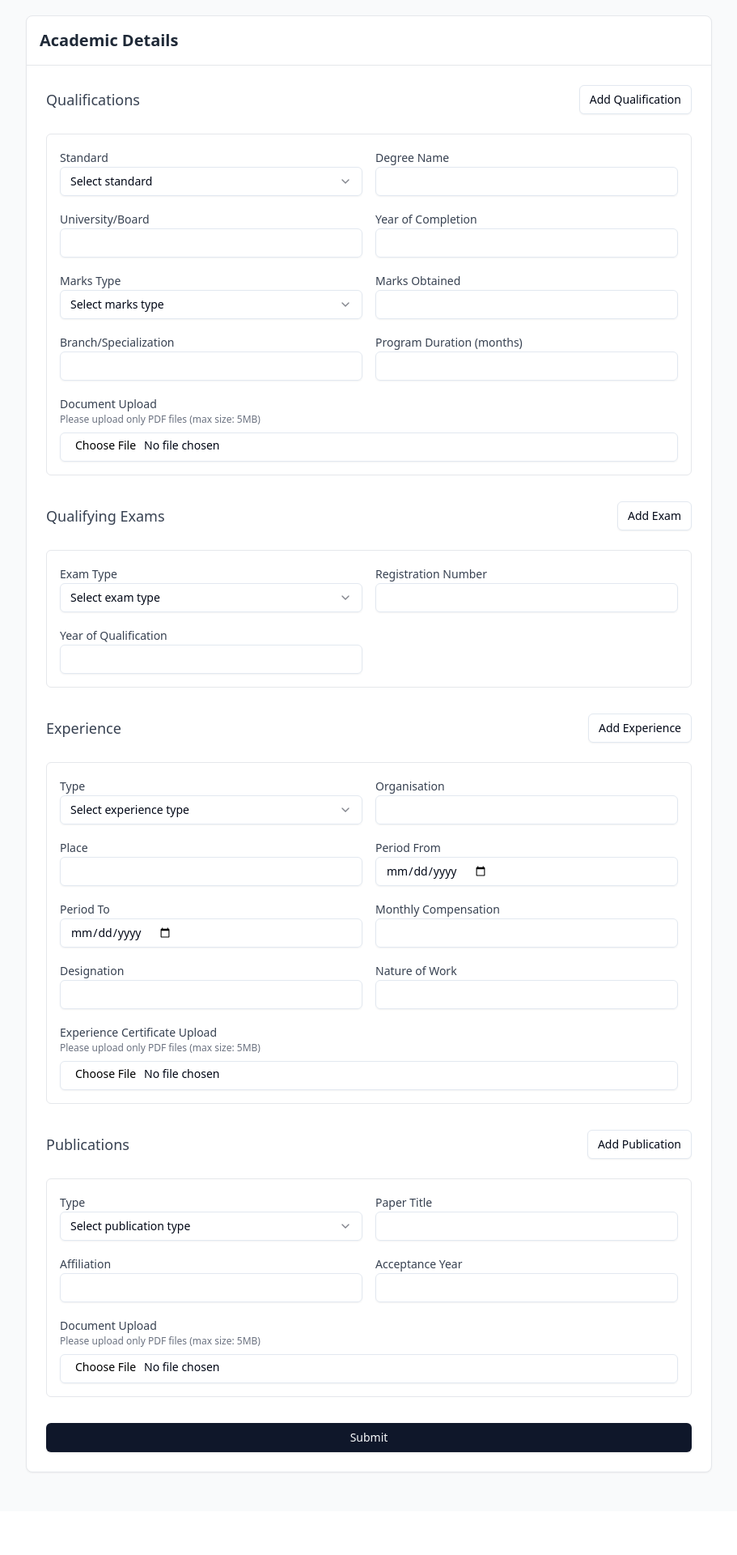
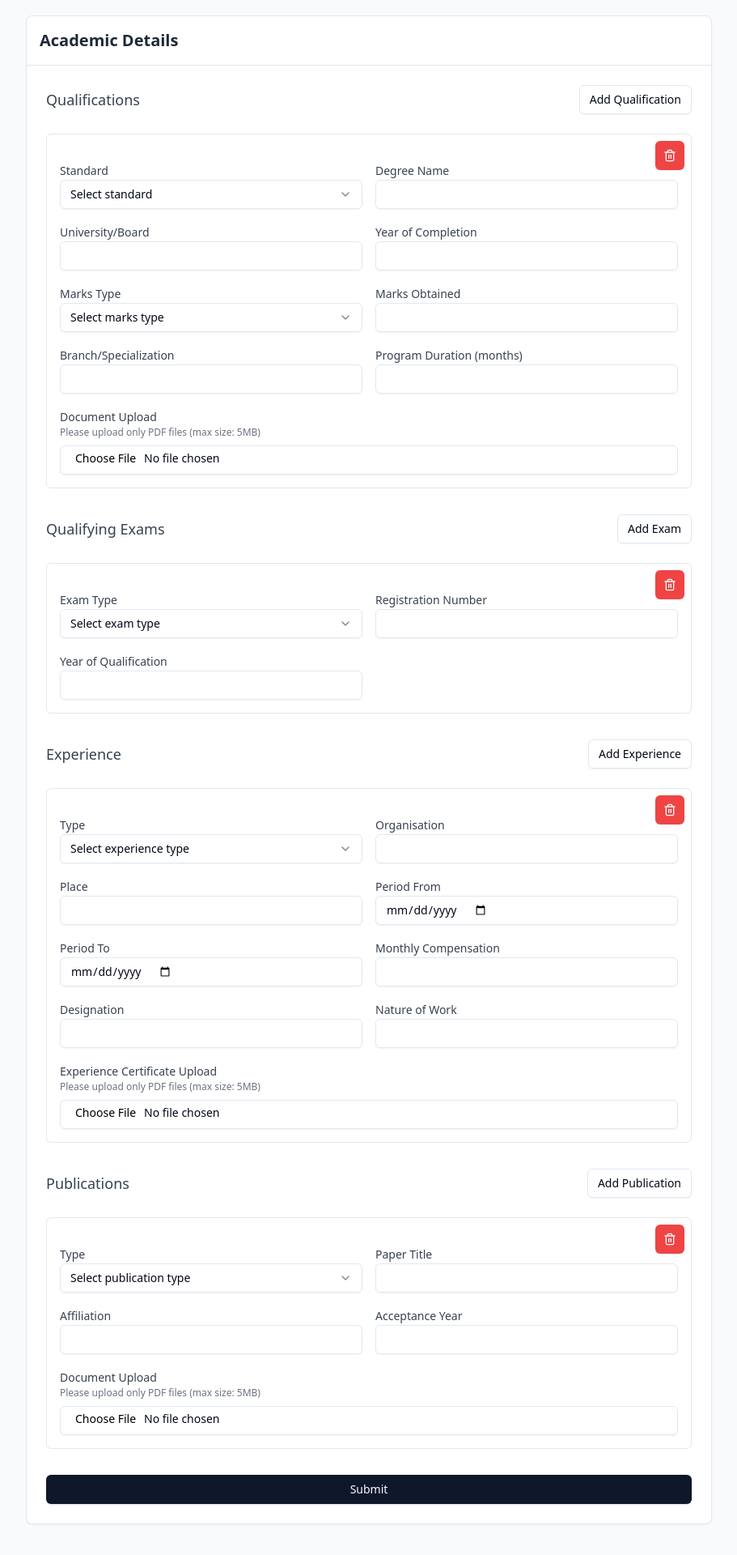
Before and after one commit to ankur7aditya/Phd-Admission-NITN, a React (Vite) app in the folder frontend/: page /academic-details in a window 1280 px wide. Shown: the part 254-2174 px from the top of the page at 81% size, without its empty margins (184-1095 px from the left). Before the commit the page ends 2120 px from the top, so only its background shows below. Built offline with nearby package versions, Linux system fonts and the light colour scheme; no server answers; sample sign-in values are in the browser's storage; what @react-pdf/renderer would draw is missing.

Commit message:
remove button

```diff
--- a/frontend/src/components/AcademicQualificationForm.jsx
+++ b/frontend/src/components/AcademicQualificationForm.jsx
@@ -4,7 +4,7 @@ import { Select, SelectContent, SelectItem, SelectTrigger, SelectValue } from ".
 import { Input } from "./ui/input.jsx";
 import { Label } from "./ui/label.jsx";
 import { Button } from "./ui/button.jsx";
-import { Loader2 } from "lucide-react";
+import { Loader2, Trash2 } from "lucide-react";
 import axios from "axios";
 import { toast } from "react-hot-toast";
 
@@ -568,6 +568,34 @@ export default function AcademicQualificationForm() {
     }
   };
 
+  const deleteQualification = (index) => {
+    setFormData(prev => ({
+      ...prev,
+      qualifications: prev.qualifications.filter((_, i) => i !== index)
+    }));
+  };
+
+  const deleteQualifyingExam = (index) => {
+    setFormData(prev => ({
+      ...prev,
+      qualifying_exams: prev.qualifying_exams.filter((_, i) => i !== index)
+    }));
+  };
+
+  const deleteExperience = (index) => {
+    setFormData(prev => ({
+      ...prev,
+      experience: prev.experience.filter((_, i) => i !== index)
+    }));
+  };
+
+  const deletePublication = (index) => {
+    setFormData(prev => ({
+      ...prev,
+      publications: prev.publications.filter((_, i) => i !== index)
+    }));
+  };
+
   return (
     <div className="max-w-4xl mx-auto p-6">
       <div className="bg-white shadow-sm border border-gray-200 rounded-lg">
@@ -593,7 +621,16 @@ export default function AcademicQualificationForm() {
           </div>
 
           {formData.qualifications.map((qualification, index) => (
-              <div key={index} className="border border-gray-200 rounded-md p-4 space-y-4">
+              <div key={index} className="border border-gray-200 rounded-md p-4 space-y-4 relative">
+                <Button
+                  type="button"
+                  variant="destructive"
+                  size="icon"
+                  className="absolute top-2 right-2"
+                  onClick={() => deleteQualification(index)}
+                >
+                  <Trash2 className="h-4 w-4" />
+                </Button>
                 <div className="grid grid-cols-2 gap-4">
                   <div>
                       <Label htmlFor={`qualification-${index}-standard`} className="text-sm font-medium text-gray-700">Standard</Label>
@@ -768,7 +805,16 @@ export default function AcademicQualificationForm() {
           </div>
 
           {formData.qualifying_exams.map((exam, index) => (
-              <div key={index} className="border border-gray-200 rounded-md p-4 space-y-4">
+              <div key={index} className="border border-gray-200 rounded-md p-4 space-y-4 relative">
+                <Button
+                  type="button"
+                  variant="destructive"
+                  size="icon"
+                  className="absolute top-2 right-2"
+                  onClick={() => deleteQualifyingExam(index)}
+                >
+                  <Trash2 className="h-4 w-4" />
+                </Button>
                 <div className="grid grid-cols-2 gap-4">
                   <div>
                       <Label htmlFor={`exam-${index}-type`} className="text-sm font-medium text-gray-700">Exam Type</Label>
@@ -1159,7 +1205,16 @@ export default function AcademicQualificationForm() {
           </div>
 
           {formData.experience.map((experience, index) => (
-              <div key={index} className="border border-gray-200 rounded-md p-4 space-y-4">
+              <div key={index} className="border border-gray-200 rounded-md p-4 space-y-4 relative">
+                <Button
+                  type="button"
+                  variant="destructive"
+                  size="icon"
+                  className="absolute top-2 right-2"
+                  onClick={() => deleteExperience(index)}
+                >
+                  <Trash2 className="h-4 w-4" />
+                </Button>
                 <div className="grid grid-cols-2 gap-4">
                   <div>
                       <Label htmlFor={`experience-${index}-type`} className="text-sm font-medium text-gray-700">Type</Label>
@@ -1306,7 +1361,16 @@ export default function AcademicQualificationForm() {
           </div>
 
           {formData.publications.map((publication, index) => (
-              <div key={index} className="border border-gray-200 rounded-md p-4 space-y-4">
+              <div key={index} className="border border-gray-200 rounded-md p-4 space-y-4 relative">
+                <Button
+                  type="button"
+                  variant="destructive"
+                  size="icon"
+                  className="absolute top-2 right-2"
+                  onClick={() => deletePublication(index)}
+                >
+                  <Trash2 className="h-4 w-4" />
+                </Button>
                 <div className="grid grid-cols-2 gap-4">
                   <div>
                       <Label htmlFor={`publication-${index}-type`} className="text-sm font-medium text-gray-700">Type</Label>
```
Lines whose indentation alone changed are shown as unchanged.
